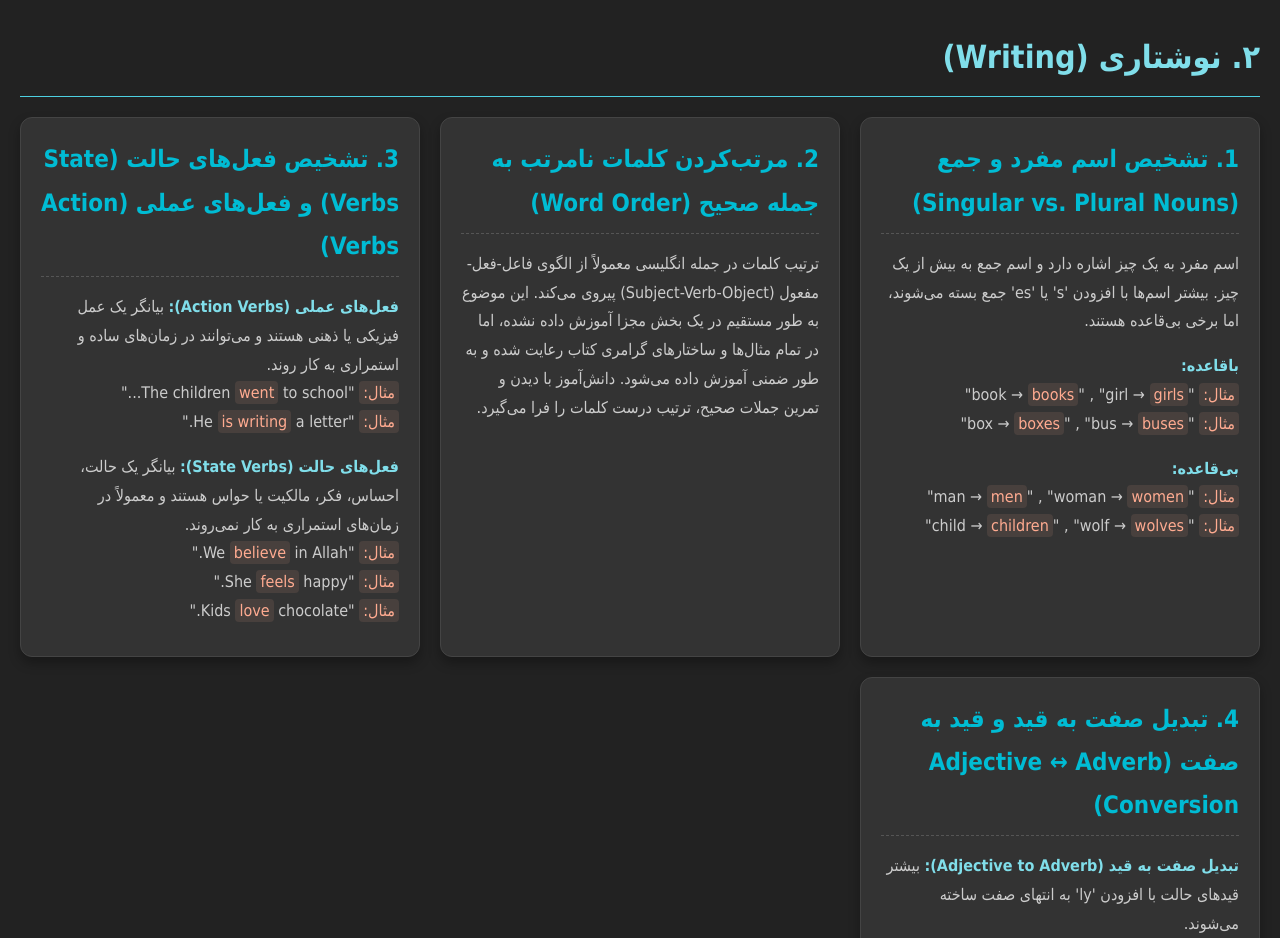
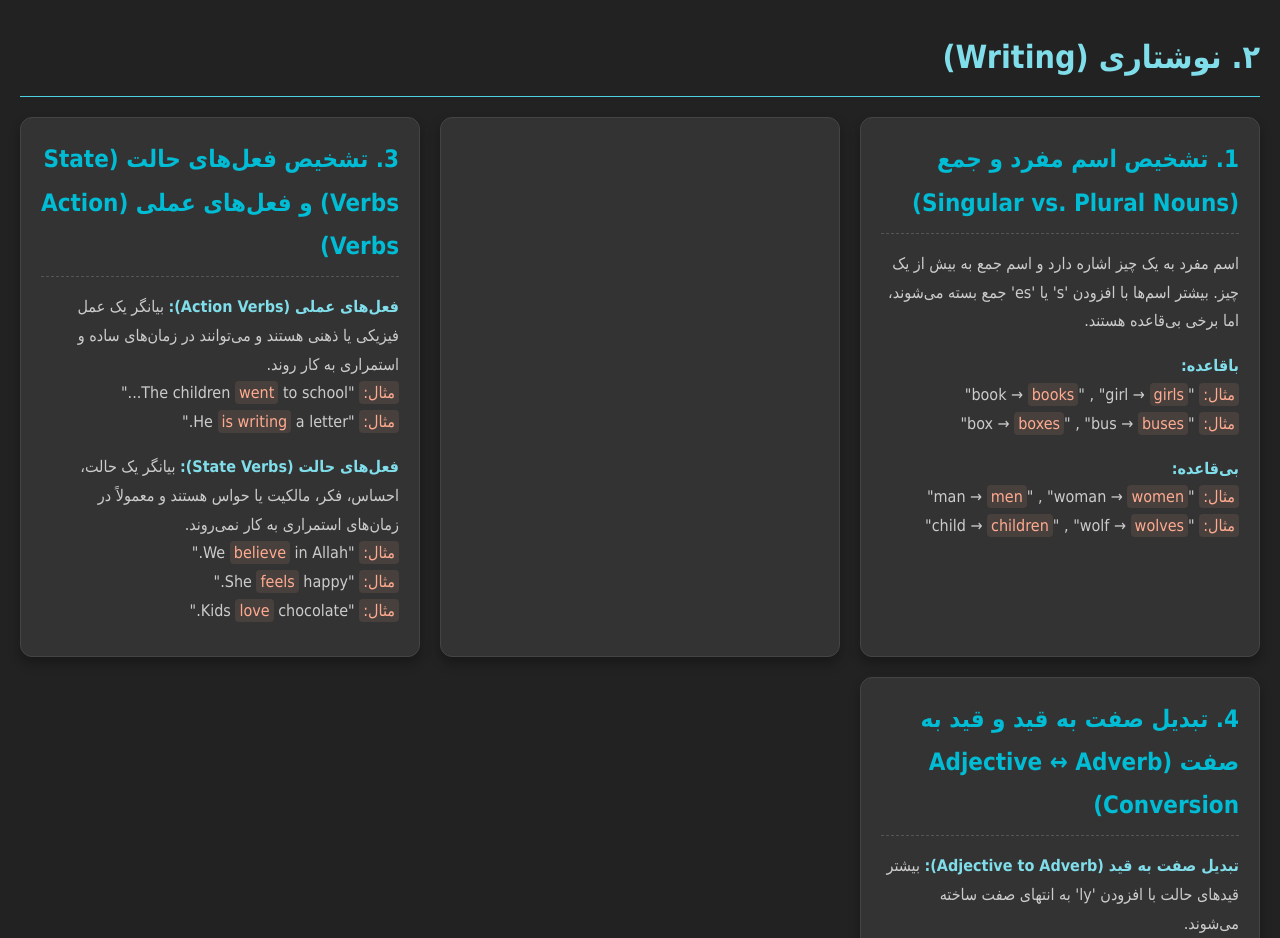
Before and after one commit to sl-HapY/zaban, a plain HTML site: page index.html in a window 1280 px wide. Shown: the part 2260-3198 px from the top of the page. Drawn offline with Linux system fonts and the light colour scheme.

Commit message:
Update index.html

```diff
--- a/index.html
+++ b/index.html
@@ -225,9 +225,7 @@
                 </div>
 
                 <div class="card">
-                    <h3>2. مرتب‌کردن کلمات نامرتب به جمله صحیح (Word Order)</h3>
-                    <p>ترتیب کلمات در جمله انگلیسی معمولاً از الگوی فاعل-فعل-مفعول (Subject-Verb-Object) پیروی می‌کند. این موضوع به طور مستقیم در یک بخش مجزا آموزش داده نشده، اما در تمام مثال‌ها و ساختارهای گرامری کتاب رعایت شده و به طور ضمنی آموزش داده می‌شود. دانش‌آموز با دیدن و تمرین جملات صحیح، ترتیب درست کلمات را فرا می‌گیرد.</p>
-                </div>
+                        </div>
 
                 <div class="card">
                     <h3>3. تشخیص فعل‌های حالت (State Verbs) و فعل‌های عملی (Action Verbs)</h3>
```
